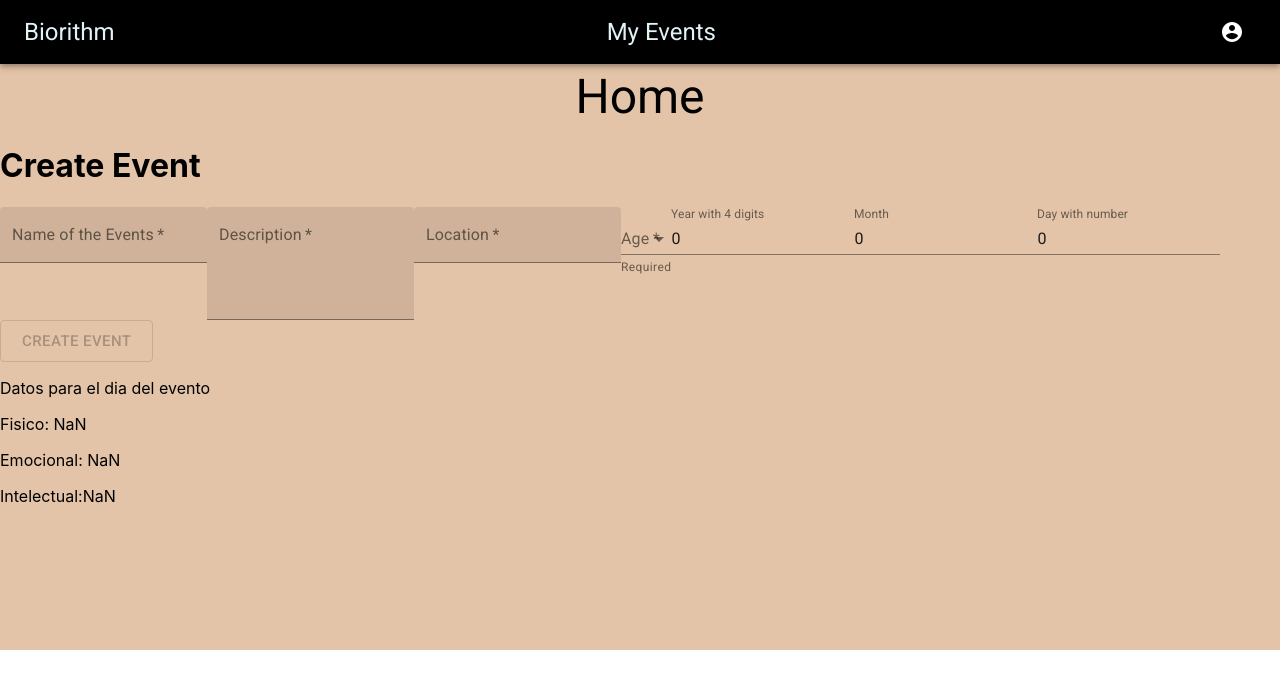
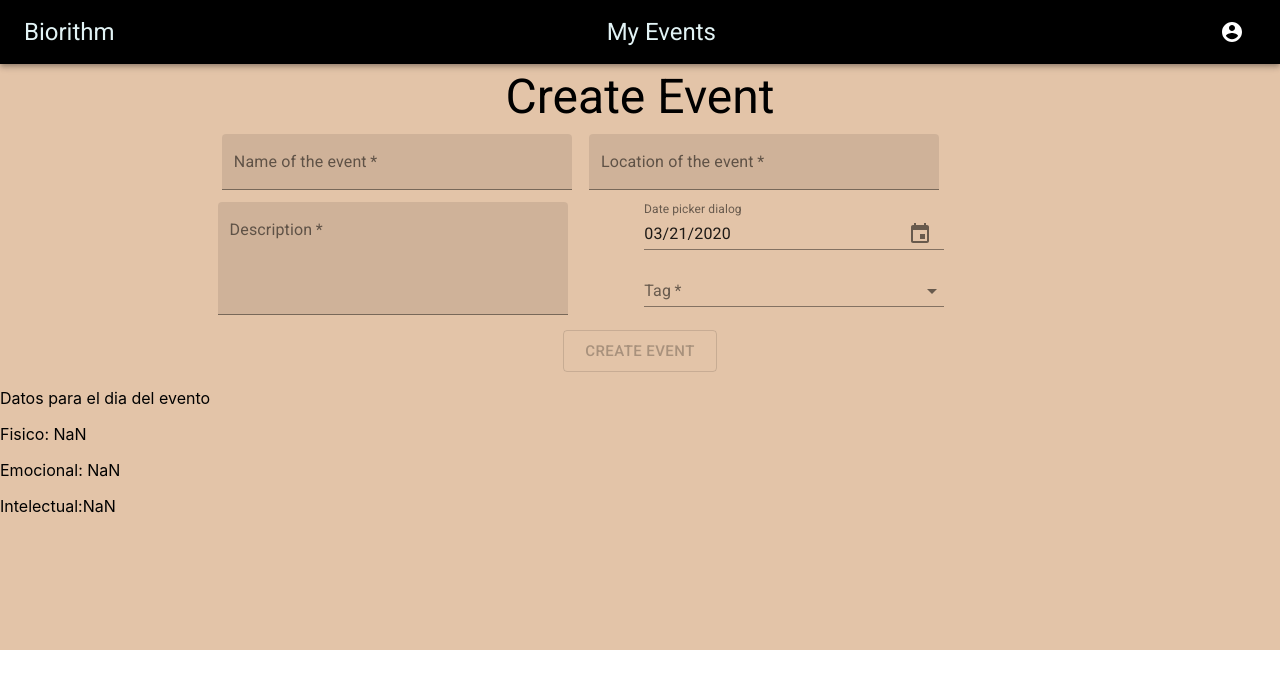
Before and after one commit to SalvadorRomeroB/BioritmoReact, a React (Create React App) app: page /new-event in a window 1280 px wide. Shown: the top 688 px of the page. Built offline with nearby package versions, Linux system fonts and the light colour scheme; sample sign-in values are in the browser's storage.

Commit message:
create even form

```diff
--- a/package.json
+++ b/package.json
@@ -3,13 +3,16 @@
   "version": "0.1.0",
   "private": true,
   "dependencies": {
+    "@date-io/date-fns": "v1",
     "@material-ui/core": "^4.9.7",
     "@material-ui/icons": "^4.9.1",
+    "@material-ui/pickers": "^3.2.10",
     "@testing-library/jest-dom": "^4.2.4",
     "@testing-library/react": "^9.5.0",
     "@testing-library/user-event": "^7.2.1",
     "axios": "^0.19.2",
     "chart.js": "^2.9.3",
+    "date-fns": "^2.11.1",
     "react": "^16.13.1",
     "react-chartjs-2": "^2.9.0",
     "react-dom": "^16.13.1",
--- a/src/components/Navbar.jsx
+++ b/src/components/Navbar.jsx
@@ -59,16 +59,7 @@ const Navbar = () => {
               My Events
             </Link>
           </Typography>
-          {/* <Typography variant="h5" className={classes.title}>
-            <Link className={classes.noline} to="/created-events">
-              Created Events
-            </Link>
-          </Typography>
-          <Typography variant="h5" className={classes.title}>
-            <Link className={classes.noline} to="/new-event">
-              Create Event
-            </Link>
-          </Typography> */}
+
           <IconButton
             aria-label="account of current user"
             aria-controls="menu-appbar"
@@ -112,6 +103,16 @@ const Navbar = () => {
                 </MenuItem>
               </>
             )}
+            <MenuItem onClick={handleClose}>
+              <Link className={classes.noline} to="/created-events">
+                Created Events
+              </Link>
+            </MenuItem>
+            <MenuItem onClick={handleClose}>
+              <Link className={classes.noline} to="/new-event">
+                Create Event
+              </Link>
+            </MenuItem>
           </Menu>
         </Toolbar>
       </AppBar>
--- a/src/pages/Create_event.jsx
+++ b/src/pages/Create_event.jsx
@@ -1,34 +1,51 @@
-import React, { useEffect, useState } from "react";
+import React, { useState } from "react";
+import "date-fns";
 import {
   TextField,
   Select,
   MenuItem,
   FormControl,
   InputLabel,
-  FormHelperText,
-  Button
+  Button,
+  Grid,
 } from "@material-ui/core";
+import DateFnsUtils from "@date-io/date-fns";
+import {
+  MuiPickersUtilsProvider,
+  KeyboardDatePicker,
+} from "@material-ui/pickers";
 import { makeStyles } from "@material-ui/core/styles";
-import { useDispatch, useSelector } from "react-redux";
+import { useSelector } from "react-redux";
 import { new_event } from "../components/API_Req/eventsApi";
 import {
   get_bio_fisico,
   get_bio_emocional,
-  get_bio_intelectual
+  get_bio_intelectual,
 } from "../components/BiorythmCalc";
 
 import Layout from "../components/Layout";
 
-const useStyles = makeStyles(theme => ({
+const useStyles = makeStyles((theme) => ({
   event: {
-    paddingBottom: 3
-  }
+    paddingBottom: 3,
+  },
+  inputFields: {
+    minWidth: 350,
+    margin: "1%",
+  },
+  specialInput: {
+    minWidth: 300,
+    margin: "1%",
+  },
+  formButton: {
+    marginTop: 10,
+  },
 }));
 
 const Create_event = () => {
-  const dispatch = useDispatch();
+  const classes = useStyles();
   const [token] = React.useState(localStorage.getItem("jwt") || "");
-  let user = useSelector(state => state.user);
+  let user = useSelector((state) => state.user);
   const [name, setName] = useState("");
   const [description, setDescription] = useState("");
   const [tag, setTag] = useState("");
@@ -36,8 +53,12 @@ const Create_event = () => {
   const [year, setYear] = useState(0);
   const [month, setMonth] = useState(0);
   const [day, setDay] = useState(0);
+  const [selectedDate, setSelectedDate] = useState(new Date());
 
-  const create_event = e => {
+  const handleDateChange = (date) => {
+    setSelectedDate(date);
+  };
+  const create_event = (e) => {
     e.preventDefault();
     const event = {
       name: name,
@@ -47,7 +68,7 @@ const Create_event = () => {
       year: year,
       month: month,
       day: day,
-      owner: user.id
+      owner: user.id,
     };
     new_event(token, user.id, event);
     setName("");
@@ -59,80 +80,70 @@ const Create_event = () => {
     setDay(0);
   };
 
-  const classes = useStyles();
-  return (
-    <Layout title="Home">
-      <h1>Create Event</h1>
+  const form = () => (
+    <>
+      <Grid container direction="row" justify="center">
+        <Grid item xs={12} md={12}>
           <TextField
+            className={classes.inputFields}
+            required
+            label="Name of the event"
+            variant="filled"
+            value={name}
+            onChange={(e) => setName(e.target.value)}
+          />
+
+          <TextField
+            className={classes.inputFields}
             required
             id="standard-basic"
-        label="Name of the Events"
+            label="Location of the event"
             variant="filled"
-        value={name}
-        onChange={e => setName(e.target.value)}
+            value={location}
+            onChange={(e) => setLocation(e.target.value)}
           />
+        </Grid>
+      </Grid>
+      <Grid container direction="row" justify="center">
+        <Grid item xs={12} md={6}>
           <TextField
+            className={classes.inputFields}
             required
-        id="standard-textarea"
             label="Description"
             variant="filled"
             value={description}
-        onChange={e => setDescription(e.target.value)}
+            onChange={(e) => setDescription(e.target.value)}
             multiline
             rows="4"
           />
-      <TextField
-        required
-        id="standard-basic"
-        label="Location"
-        variant="filled"
-        value={location}
-        onChange={e => setLocation(e.target.value)}
+        </Grid>
+        <Grid item xs={10} md={6}>
+          <MuiPickersUtilsProvider utils={DateFnsUtils}>
+            <KeyboardDatePicker
+              className={classes.specialInput}
+              margin="normal"
+              id="date-picker-dialog"
+              label="Date picker dialog"
+              format="MM/dd/yyyy"
+              value={selectedDate}
+              onChange={handleDateChange}
+              KeyboardButtonProps={{
+                "aria-label": "change date",
+              }}
             />
-      <FormControl required className={classes.formControl}>
-        <InputLabel id="demo-simple-select-required-label">Age</InputLabel>
-        <Select
-          labelId="demo-simple-select-label"
-          id="demo-simple-select"
-          value={tag}
-          onChange={e => setTag(e.target.value)}
-        >
-          <MenuItem value={"FISICO"}>FISICO</MenuItem>
-          <MenuItem value={"EMOCIONAL"}>EMOCIONAL</MenuItem>
+          </MuiPickersUtilsProvider>
+          <FormControl required className={classes.specialInput}>
+            <InputLabel>Tag</InputLabel>
+            <Select value={tag} onChange={(e) => setTag(e.target.value)}>
+              <MenuItem value={"FISICO"}>PHYSICAL</MenuItem>
+              <MenuItem value={"EMOCIONAL"}>EMOTIONAL</MenuItem>
               <MenuItem value={"INTELECTUAL"}>INTELECTUAL</MenuItem>
             </Select>
-        <FormHelperText>Required</FormHelperText>
           </FormControl>
-      <TextField
-        id="standard-number"
-        label="Year with 4 digits"
-        type="number"
-        InputLabelProps={{
-          shrink: true
-        }}
-        value={year}
-        onChange={e => setYear(e.target.value)}
-      />
-      <TextField
-        id="standard-number"
-        label="Month"
-        type="number"
-        InputLabelProps={{
-          shrink: true
-        }}
-        value={month}
-        onChange={e => setMonth(e.target.value)}
-      />
-      <TextField
-        id="standard-number"
-        label="Day with number"
-        type="number"
-        InputLabelProps={{
-          shrink: true
-        }}
-        value={day}
-        onChange={e => setDay(e.target.value)}
-      />
+        </Grid>
+      </Grid>
+
+      <Grid container justify="center">
         <Button
           disabled={
             ((name && description && tag && tag) !== "" ? false : true) &&
@@ -141,10 +152,23 @@ const Create_event = () => {
           variant="outlined"
           size="large"
           className={classes.formButton}
-        onClick={e => create_event(e)}
+          onClick={(e) => create_event(e)}
         >
           Create Event
         </Button>
+      </Grid>
+    </>
+  );
+
+  return (
+    <Layout title="Create Event">
+      <Grid container justify="center">
+        <Grid item md={2} />
+        <Grid item xs={12} md={8}>
+          {form()}
+        </Grid>
+        <Grid item md={2} />
+      </Grid>
       <p>Datos para el dia del evento</p>
       <p>
         Fisico:{" "}
@@ -163,3 +187,42 @@ const Create_event = () => {
 };
 
 export default Create_event;
+
+{
+  /* <Grid item xs={12} md={6}>
+              <TextField
+                id="standard-number"
+                label="Year with 4 digits"
+                type="number"
+                InputLabelProps={{
+                  shrink: true,
+                }}
+                value={year}
+                onChange={(e) => setYear(e.target.value)}
+              />
+            </Grid>
+            <Grid item xs={12} md={6}>
+              <TextField
+                id="standard-number"
+                label="Month"
+                type="number"
+                InputLabelProps={{
+                  shrink: true,
+                }}
+                value={month}
+                onChange={(e) => setMonth(e.target.value)}
+              />
+            </Grid>
+            <Grid item xs={12} md={6}>
+              <TextField
+                id="standard-number"
+                label="Day with number"
+                type="number"
+                InputLabelProps={{
+                  shrink: true,
+                }}
+                value={day}
+                onChange={(e) => setDay(e.target.value)}
+              />
+            </Grid> */
+}
--- a/src/pages/Created_events.jsx
+++ b/src/pages/Created_events.jsx
@@ -1,8 +1,9 @@
-import React, { useEffect, useState } from "react";
-import { Button } from "@material-ui/core";
+import React, { useEffect } from "react";
+import { Button, Grid } from "@material-ui/core";
 import { makeStyles } from "@material-ui/core/styles";
 import { useDispatch, useSelector } from "react-redux";
 import { get_created_events, select_event } from "../redux/actions/index";
+import EventCard from "../components/EventCard";
 import { Link } from "react-router-dom";
 
 import {
@@ -31,7 +32,7 @@ const Created_events = () => {
 
   useEffect(() => {
     dispatch(get_created_events(token, user.id));
-  }, [dispatch]);
+  }, [dispatch, token, user.id]);
 
   const add_event_to_my_events = (e, event) => {
     e.preventDefault();
@@ -39,21 +40,14 @@ const Created_events = () => {
   };
 
   const classes = useStyles();
-  return (
-    <Layout title="Home">
-      <h1>Created Events</h1>
-      {eventsList.map((event, i) => (
-        <div key={i} className={classes.event}>
-          <div>
-            <h1>{event.name}</h1>
-            <p>id: {event.id}</p>
-            <p>{event.description}</p>
-            <p>
-              Fecha del evento: {event.day}/{event.month}/{event.year}
-            </p>
-            <p>
-              Fisico:{" "}
-              {get_bio_fisico(
+
+  const displayAll = () => (
+    <>
+      {eventsList.map((event) => (
+        <EventCard
+          title={event.name}
+          description={event.description}
+          fisico={get_bio_fisico(
             event.year,
             event.month,
             event.day,
@@ -61,10 +55,7 @@ const Created_events = () => {
             user.day,
             user.year
           )}
-            </p>
-            <p>
-              Emocional:{" "}
-              {get_bio_emocional(
+          emocional={get_bio_emocional(
             event.year,
             event.month,
             event.day,
@@ -72,10 +63,7 @@ const Created_events = () => {
             user.day,
             user.year
           )}
-            </p>
-            <p>
-              Intelectual:
-              {get_bio_intelectual(
+          intelectual={get_bio_intelectual(
             event.year,
             event.month,
             event.day,
@@ -83,8 +71,8 @@ const Created_events = () => {
             user.day,
             user.year
           )}
-            </p>
-          </div>
+          fecha={`${event.day}/${event.month}/${event.year}`}
+        >
           <Button
             variant="outlined"
             size="large"
@@ -95,8 +83,18 @@ const Created_events = () => {
               Edit Event
             </Link>
           </Button>
-        </div>
+        </EventCard>
       ))}
+    </>
+  );
+
+  return (
+    <Layout title={`Events Created by ${user.user_name}`}>
+      <Grid container spacing={0}>
+        <Grid item xs={12} md={12} className={classes.center}>
+          {displayAll()}
+        </Grid>
+      </Grid>
     </Layout>
   );
 };
--- a/src/pages/My_events.jsx
+++ b/src/pages/My_events.jsx
@@ -1,5 +1,5 @@
-import React, { useEffect, useState } from "react";
-import { Grid, Hidden } from "@material-ui/core";
+import React, { useEffect } from "react";
+import { Grid } from "@material-ui/core";
 import { makeStyles } from "@material-ui/core/styles";
 import { useDispatch, useSelector } from "react-redux";
 import { get_my_events } from "../redux/actions/index";
```
Also changed, not shown: 1 other file (tests, documents, lock files or other folders). Lines whose indentation alone changed are shown as unchanged.
